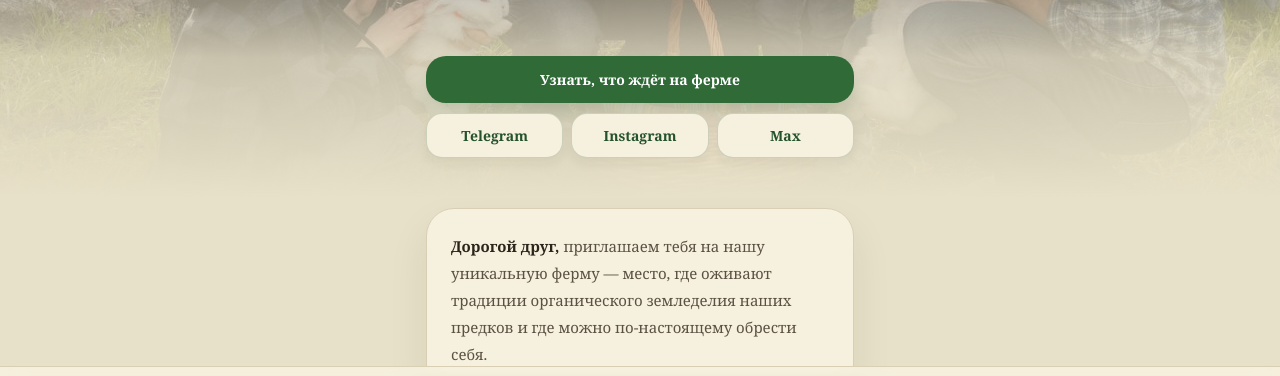
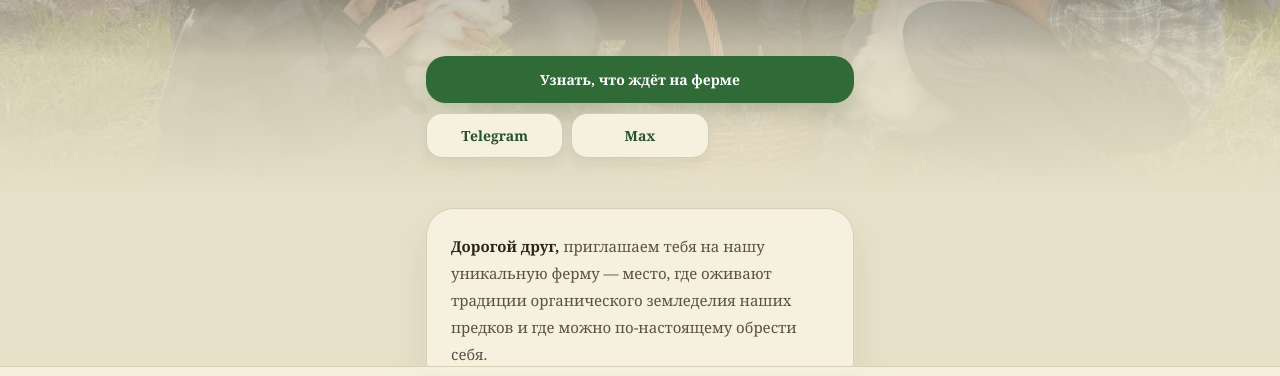
Before and after one commit to VorSumok/vorsumok.github.io, a plain HTML site: page index.html in a window 1280 px wide. Shown: the part 362-738 px from the top of the page. Drawn offline with Linux system fonts and the light colour scheme.

Commit message:
Update index.html

```diff
--- a/index.html
+++ b/index.html
@@ -700,7 +700,6 @@
             <a class="primary-btn" href="#visit">Узнать, что ждёт на ферме</a>
             <div class="social-grid">
               <a class="social-btn" href="https://t.me/derevenskie_gurmany" target="_blank"><span>Telegram</span></a>
-              <a class="social-btn" href="https://www.instagram.com/derevenskie_gurmany?igsh=cDZvaHc1ajN5Zm9x" target="_blank"><span>Instagram</span></a>
               <a class="social-btn" href="https://max.ru/join/kqSbGa8zxRLzp50lZ_9ujvagApac_3PtLc4qDO6oZ3c" target="_blank"><span>Max</span></a>
             </div>
           </div>
```
